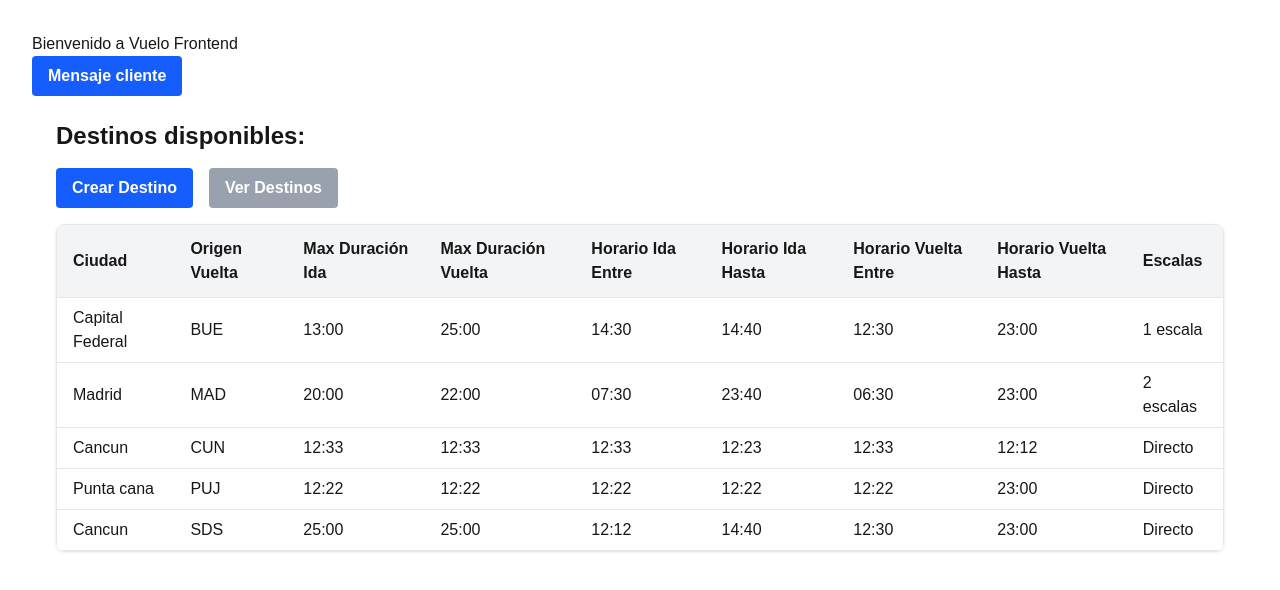
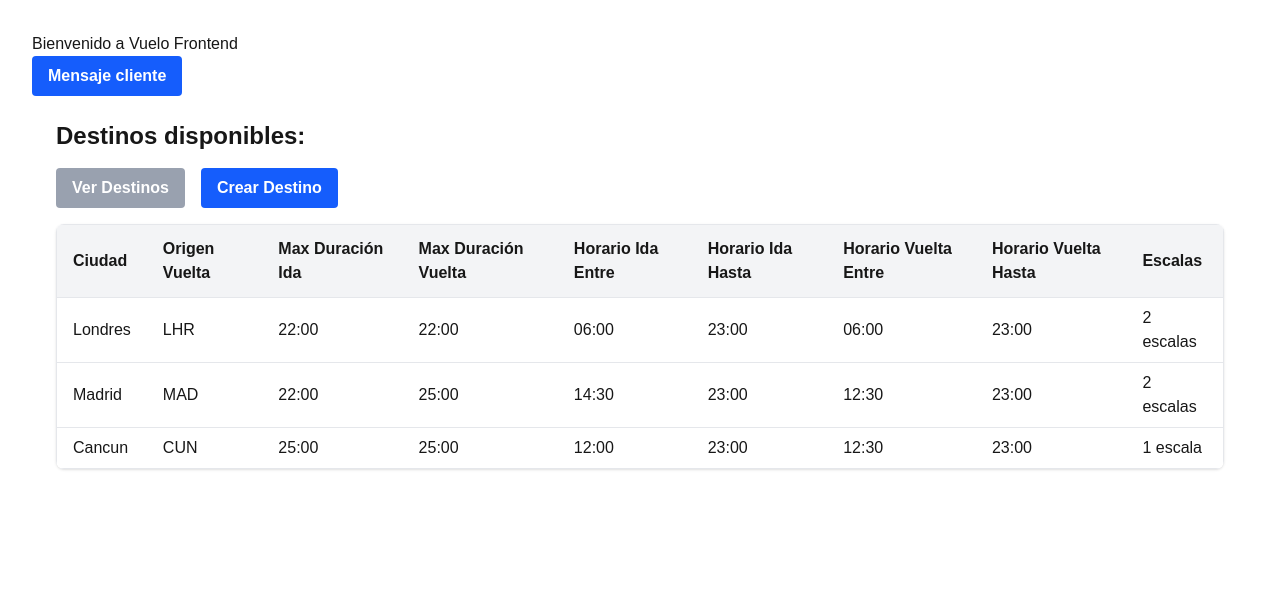
Before and after one commit to facundogrondona02/vuelosFront, a Next.js app: page / in a window 1280 px wide. Both pictures are taken after a click on the button "Destinos". Shown: the top 590 px of the page. Built offline with nearby package versions, Linux system fonts and the light colour scheme.

Commit message:
FEAT( ALL ):Optimece la busqueda de destino separndolo de la IA y generando un codigo de match, tanto para multi o unica busqueda. Y estoy agragando la opcion de modificar y eliminar los destinos

```diff
--- a/app/api/destinos/route.ts
+++ b/app/api/destinos/route.ts
@@ -4,37 +4,61 @@ import { NextResponse } from 'next/server';
 
 // Ruta donde vamos a guardar el archivo destinos.json
 const filePath = path.join(process.cwd(), 'data', 'destinos.json');
+const codigos = path.join(process.cwd(),'data', 'codigoIATA.json')
 
 export async function POST(req: Request) {
   const nuevoDestino = await req.json();
 
   // Leemos el archivo actual
   let destinosActuales = [] ;
+  let codigosIATASActuales = []
+
   try {
     const data = await fs.readFile(filePath, 'utf-8');
     destinosActuales = JSON.parse(data);
+    const cods = await fs.readFile(codigos, 'utf-8')
+    codigosIATASActuales = JSON.parse(cods);
   } catch (error) {
     console.log(error)
 
     // Si no existe el archivo, arrancamos vacío
     destinosActuales = [];
+    codigosIATASActuales = [];
   }
 
   // Validamos si ya existe el origenVuelta
-  const existe = destinosActuales.find((d) => d.origenVuelta === nuevoDestino.origenVuelta);
+  const existe = destinosActuales.find((d: { origenVuelta: unknown; }) => d.origenVuelta === nuevoDestino.origenVuelta);
+    const existeCodigos = codigosIATASActuales.find((d: { origenVuelta: unknown; }) => d.origenVuelta === nuevoDestino.origenVuelta);
+
   if (existe) {
     return NextResponse.json({ result: "Ya existe un destino con ese origenVuelta" }, { status: 400 });
   }
+  if(existeCodigos){
+        return NextResponse.json({ result: "Ya existe un codigo IATA con ese origenVuelta" }, { status: 400 });
 
+  }
   // Agregamos el nuevo destino
   destinosActuales.push(nuevoDestino);
-
+  const objetoparaIATA = {
+    ciudad:nuevoDestino.ciudad,
+    codigoIATA: nuevoDestino.origenVuelta
+  }
+  codigosIATASActuales.push(objetoparaIATA)
   // Guardamos el nuevo archivo
   await fs.mkdir(path.dirname(filePath), { recursive: true });
   await fs.writeFile(filePath, JSON.stringify(destinosActuales, null, 2), 'utf-8');
 
+  await fs.mkdir(path.dirname(codigos), { recursive: true });
+  await fs.writeFile(codigos, JSON.stringify(codigosIATASActuales, null, 2), 'utf-8');
+
   return NextResponse.json({ result: "Destino agregado correctamente" });
 }
+
+
+// export async function PUT(req: Request){
+
+// }
+
 
 
 export async function GET() {
--- a/app/api/scraping/route.ts
+++ b/app/api/scraping/route.ts
@@ -33,14 +33,16 @@ export async function POST(req: Request) {
   if (params.multibusqueda == false) {
     console.log("Entramos aca?")
     objetoViaje.push(await generarJsonDesdeMensaje(mensajeCliente))
+    console.log("este es el obj ",objetoViaje)
 
   } else {
     console.log("antes de multi",)
     const array = await generarArrayMultibusqueda(mensajeCliente);
-    console.log("array con respuestas ",array)
+    console.log("array con respuestas ", array)
     if (Array.isArray(array)) {
       console.log("entro aca??")
       objetoViaje.push(...array);
+      console.log("aca esta la posta ",array)
     } else {
       console.log("o entro aca??")
       objetoViaje.push(array);
@@ -57,17 +59,9 @@ export async function POST(req: Request) {
       respuestas.push(respuesta);
     }
   }
-  const limpiarIATA = (respuestas) => {
-  return respuestas.map(vuelo => ({
-    ...vuelo,
-    aeropuertoDestinoIda: vuelo.aeropuertoDestinoIda.slice(0,3),
-    aeropuertoDestinoVuelta: vuelo.aeropuertoDestinoVuelta.split('/n')[0].trim()
-  }));
-};
 
-const datosvuelosfinales =limpiarIATA(respuestas)
-console.log(respuestas, " respuestas pre")
-  const jsonData = JSON.stringify(datosvuelosfinales);
+  console.log(respuestas, " respuestas pre")
+  const jsonData = JSON.stringify(respuestas);
   const response = await generarRespuesta(jsonData)
   console.log(response, " respuestas")
   return NextResponse.json({ result: response });
--- a/app/destinos.tsx
+++ b/app/destinos.tsx
@@ -1,3 +1,5 @@
+import { useState } from "react";
+
 type Destino = {
   ciudad: string;
   origenVuelta: string;
@@ -14,9 +16,28 @@ type DestinosProps = {
   destinos: Destino[];
 };
 
-export function Destinos({ destinos }: DestinosProps){
-
-    return(
+export function Destinos({ destinos }: DestinosProps) {
+  const [modificar, setModificar] = useState(false);
+  const [ciudad, setCiudad] = useState("");
+  const actualizar = (ciudad:string) => {
+    setModificar(true);
+    setCiudad(ciudad);
+  };
+  return (
+    <div className="relative">
+      {modificar && (
+        <div className="absolute -top-10 right-4 flex space-x-4 z-10">
+          <button onClick={()=> setModificar} className="bg-gray-500 text-white px-3 py-1 rounded hover:bg-gray-600 transition">
+            Salir
+          </button>
+          <button className="bg-blue-500 text-white px-3 py-1 rounded hover:bg-blue-600 transition">
+            Modificar
+          </button>
+          <button className="bg-red-500 text-white px-3 py-1 rounded hover:bg-red-600 transition">
+            Eliminar
+          </button>
+        </div>
+      )}
       <div className="overflow-x-auto shadow rounded-lg">
         <table className="min-w-full bg-white border border-gray-200 rounded-lg">
           <thead className="bg-gray-100">
@@ -38,7 +59,76 @@ export function Destinos({ destinos }: DestinosProps){
                 key={index}
                 className="border-t border-gray-200 hover:bg-gray-50 transition"
               >
-                  <td className="py-2 px-4">{destino.ciudad}</td>
+                <td className="py-2 px-4 cursor-pointer">
+                  <button
+                    className="cursor-pointer"
+                    onClick={() => actualizar(destino.ciudad)}
+                  >
+                    {destino.ciudad}
+                  </button>
+                </td>
+
+                {modificar && destino.ciudad === ciudad ? (
+                  <>
+                    <td className="px-4">
+                      <input
+                        type="text"
+                        defaultValue={destino.origenVuelta}
+                        className="border border-gray-500 m-auto text-left w-16 shadow-blue-400 rounded-md px-2 py-1 focus:outline-none focus:ring-2 focus:ring-blue-400 focus:border-blue-400 transition duration-150"
+                      />
+                    </td>
+                    <td className="px-4">
+                      <input
+                        type="text"
+                        defaultValue={destino.maxDuracionIda}
+                        className="border border-gray-500 m-auto w-16 shadow-blue-400 rounded-md px-2 py-1 focus:outline-none focus:ring-2 focus:ring-blue-400 focus:border-blue-400 transition duration-150"
+                      />
+                    </td>
+                    <td className="px-4">
+                      <input
+                        type="text"
+                        defaultValue={destino.maxDuracionVuelta}
+                        className="border border-gray-500 m-auto w-16 shadow-blue-400 rounded-md px-2 py-1 focus:outline-none focus:ring-2 focus:ring-blue-400 focus:border-blue-400 transition duration-150"
+                      />
+                    </td>
+                    <td className="px-4">
+                      <input
+                        type="text"
+                        defaultValue={destino.horarioIdaEntre}
+                        className="border border-gray-500 m-auto w-16 shadow-blue-400 rounded-md px-2 py-1 focus:outline-none focus:ring-2 focus:ring-blue-400 focus:border-blue-400 transition duration-150"
+                      />
+                    </td>
+                    <td className="px-4">
+                      <input
+                        type="text"
+                        defaultValue={destino.horarioIdaHasta}
+                        className="border border-gray-500 m-auto w-16 shadow-blue-400 rounded-md px-2 py-1 focus:outline-none focus:ring-2 focus:ring-blue-400 focus:border-blue-400 transition duration-150"
+                      />
+                    </td>
+                    <td className="px-4">
+                      <input
+                        type="text"
+                        defaultValue={destino.horarioVueltaEntre}
+                        className="border border-gray-500 m-auto w-16 shadow-blue-400 rounded-md px-2 py-1 focus:outline-none focus:ring-2 focus:ring-blue-400 focus:border-blue-400 transition duration-150"
+                      />
+                    </td>
+                    <td className="px-4">
+                      <input
+                        type="text"
+                        defaultValue={destino.horarioVueltaHasta}
+                        className="border border-gray-500 m-auto w-16 shadow-blue-400 rounded-md px-2 py-1 focus:outline-none focus:ring-2 focus:ring-blue-400 focus:border-blue-400 transition duration-150"
+                      />
+                    </td>
+                    <td className="px-4">
+                      <input
+                        type="text"
+                        defaultValue={destino.stops}
+                        className="border border-gray-500 m-auto w-7/12 shadow-blue-400 rounded-md px-2 py-1 focus:outline-none focus:ring-2 focus:ring-blue-400 focus:border-blue-400 transition duration-150"
+                      />
+                    </td>
+                  </>
+                ) : (
+                  <>
                     <td className="py-2 px-4">{destino.origenVuelta}</td>
                     <td className="py-2 px-4">{destino.maxDuracionIda}</td>
                     <td className="py-2 px-4">{destino.maxDuracionVuelta}</td>
@@ -47,10 +137,13 @@ export function Destinos({ destinos }: DestinosProps){
                     <td className="py-2 px-4">{destino.horarioVueltaEntre}</td>
                     <td className="py-2 px-4">{destino.horarioVueltaHasta}</td>
                     <td className="py-2 px-4">{destino.stops}</td>
+                  </>
+                )}
               </tr>
             ))}
           </tbody>
         </table>
       </div>
-    )
+    </div>
+  );
 }
--- a/app/mostrarDestinos.tsx
+++ b/app/mostrarDestinos.tsx
@@ -14,7 +14,11 @@ type Destino = {
   stops: string;
 };
 
-export function MostrarDestinos({ crearDestino }) {
+interface MostrarDestinosProps {
+  crearDestino: (destino: Destino) => void;
+}
+
+export function MostrarDestinos({ crearDestino }: MostrarDestinosProps) {
   const [destinos, setDestinos] = useState<Destino[]>([]);
   const [loading, setLoading] = useState<boolean>(true);
   const [error, setError] = useState<string | null>(null);
@@ -66,6 +70,18 @@ export function MostrarDestinos({ crearDestino }) {
 
       <div className="mb-4 flex gap-4">
         <button
+          disabled={vista === "ver"}
+          onClick={verDestino}
+          className={`font-semibold py-2 px-4 rounded text-white transition cursor-pointer
+    ${
+      vista === "ver"
+        ? "bg-gray-400 cursor-not-allowed"
+        : "bg-blue-600 hover:bg-blue-700 cursor-pointer"
+    }`}
+        >
+          Ver Destinos
+        </button>
+        <button
           disabled={vista === "crear"}
           onClick={verCrearDestino}
           className={`font-semibold py-2 px-4 rounded text-white transition cursor-pointer
@@ -77,18 +93,6 @@ export function MostrarDestinos({ crearDestino }) {
         >
           Crear Destino
         </button>
-        <button
-          disabled={vista === "ver"}
-          onClick={verDestino}
-          className={`font-semibold py-2 px-4 rounded text-white transition cursor-pointer
-    ${
-      vista === "ver"
-        ? "bg-gray-400 cursor-not-allowed"
-        : "bg-blue-600 hover:bg-blue-700 cursor-pointer"
-    }`}
-        >
-          Ver Destinos
-        </button>
       </div>
       {vista === "crear" ? (
         <DestinoForm onSubmit={crearDestino} />
--- a/app/page.tsx
+++ b/app/page.tsx
@@ -5,7 +5,7 @@ import { Mensaje, FormData } from "./types/types";
 import { MostrarDestinos } from "./mostrarDestinos";
 
 export default function Home() {
-  const [mensaje, setMensaje] = useState<string | null>("null");
+  const [mensaje, setMensaje] = useState<string | null>(null);
   const [loading, setLoading] = useState<boolean>(false);
   const [verForm, setVerForm] = useState<boolean>(false);
 
@@ -42,7 +42,7 @@ export default function Home() {
         <div>
           <button
             onClick={() => setVerForm(false)}
-            className="font-semibold py-2 px-4 rounded text-white transition cursor-pointer bg-blue-600 hover:bg-blue-700 cursor-pointer"
+            className="font-semibold py-2 px-4 rounded text-white transition  bg-blue-600 hover:bg-blue-700 cursor-pointer"
           >
             Mensaje cliente
           </button>
@@ -52,7 +52,7 @@ export default function Home() {
         <div>
           <button
             onClick={() => setVerForm(true)}
-            className="font-semibold py-2 px-4 rounded text-white transition cursor-pointer bg-blue-600 hover:bg-blue-700 cursor-pointer"
+            className="font-semibold py-2 px-4 rounded text-white transition  bg-blue-600 hover:bg-blue-700 cursor-pointer"
           >
             Destinos
           </button>
--- /dev/null
+++ b/data/codigoIATA.json
@@ -0,0 +1,14 @@
+[
+  {
+    "ciudad": "Londres",
+    "codigoIATA": "LHR"
+  },
+  {
+    "ciudad": "Madrid",
+    "codigoIATA": "MAD"
+  },
+  {
+    "ciudad": "Cancun",
+    "codigoIATA": "CUN"
+  }
+]
--- a/data/destinos.json
+++ b/data/destinos.json
@@ -1,57 +1,35 @@
 [
   {
-    "ciudad": "Capital Federal",
-    "origenVuelta": "BUE",
-    "maxDuracionIda": "13:00",
-    "maxDuracionVuelta": "25:00",
-    "horarioIdaEntre": "14:30",
-    "horarioIdaHasta": "14:40",
-    "horarioVueltaEntre": "12:30",
+    "ciudad": "Londres",
+    "origenVuelta": "LHR",
+    "maxDuracionIda": "22:00",
+    "maxDuracionVuelta": "22:00",
+    "horarioIdaEntre": "06:00",
+    "horarioIdaHasta": "23:00",
+    "horarioVueltaEntre": "06:00",
     "horarioVueltaHasta": "23:00",
-    "stops": "1 escala"
+    "stops": "2 escalas"
   },
   {
     "ciudad": "Madrid",
     "origenVuelta": "MAD",
-    "maxDuracionIda": "20:00",
-    "maxDuracionVuelta": "22:00",
-    "horarioIdaEntre": "07:30",
-    "horarioIdaHasta": "23:40",
-    "horarioVueltaEntre": "06:30",
+    "maxDuracionIda": "22:00",
+    "maxDuracionVuelta": "25:00",
+    "horarioIdaEntre": "14:30",
+    "horarioIdaHasta": "23:00",
+    "horarioVueltaEntre": "12:30",
     "horarioVueltaHasta": "23:00",
     "stops": "2 escalas"
   },
   {
     "ciudad": "Cancun",
     "origenVuelta": "CUN",
-    "maxDuracionIda": "12:33",
-    "maxDuracionVuelta": "12:33",
-    "horarioIdaEntre": "12:33",
-    "horarioIdaHasta": "12:23",
-    "horarioVueltaEntre": "12:33",
-    "horarioVueltaHasta": "12:12",
-    "stops": "Directo"
-  },
-  {
-    "ciudad": "Punta cana",
-    "origenVuelta": "PUJ",
-    "maxDuracionIda": "12:22",
-    "maxDuracionVuelta": "12:22",
-    "horarioIdaEntre": "12:22",
-    "horarioIdaHasta": "12:22",
-    "horarioVueltaEntre": "12:22",
-    "horarioVueltaHasta": "23:00",
-    "stops": "Directo"
-  },
-  {
-    "ciudad": "Cancun",
-    "origenVuelta": "SDS",
     "maxDuracionIda": "25:00",
     "maxDuracionVuelta": "25:00",
-    "horarioIdaEntre": "12:12",
-    "horarioIdaHasta": "14:40",
+    "horarioIdaEntre": "12:00",
+    "horarioIdaHasta": "23:00",
     "horarioVueltaEntre": "12:30",
     "horarioVueltaHasta": "23:00",
-    "stops": "Directo"
+    "stops": "1 escala"
   }
 ]
```
Also changed, not shown: session.json (+21 -21 lines), 2 other files (tests, documents, lock files or other folders). Lines whose indentation alone changed are shown as unchanged.
